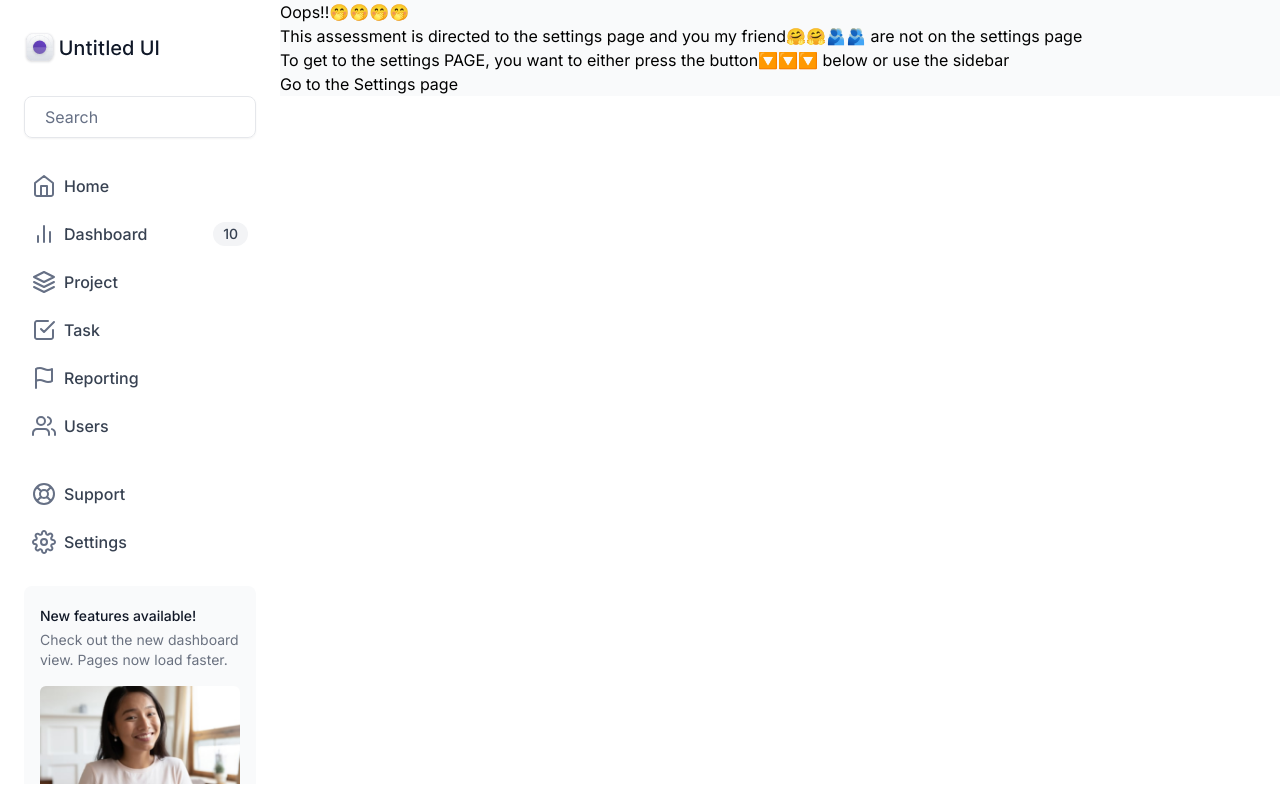
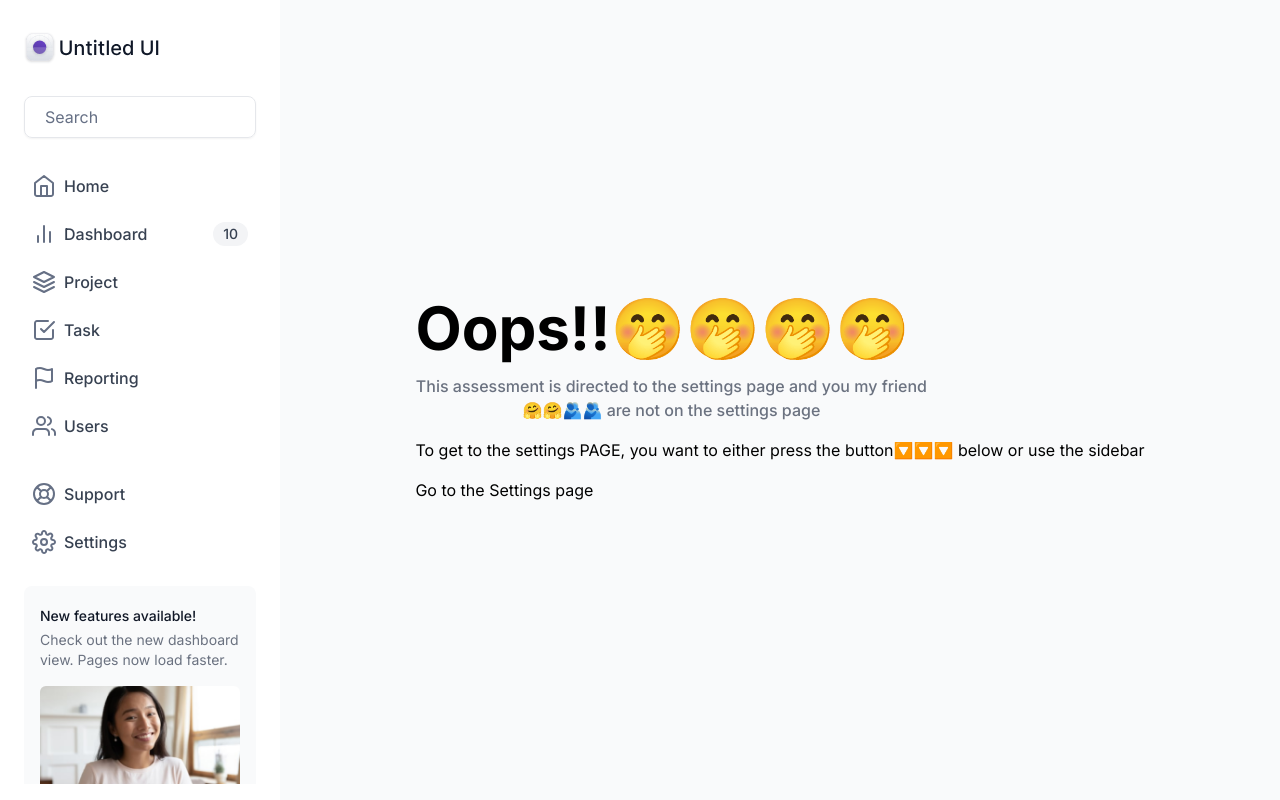
Before and after one commit to ayotunde-codes/vencru-test, a Next.js app: page / in a window 1280 px wide. Built offline with nearby package versions, Linux system fonts and the light colour scheme.

Commit message:
style: page update

```diff
--- a/app/page.tsx
+++ b/app/page.tsx
@@ -3,10 +3,10 @@ import React from "react";
 
 const page = () => {
   return (
-    <div>
-      <div>
-        <h2>Oops!!🤭🤭🤭🤭</h2>
-        <p>
+    <div className="flex items-center justify-center min-h-screen">
+      <div className="grid gap-4">
+        <h2 className="text-6xl font-bold">Oops!!🤭🤭🤭🤭</h2>
+        <p className="max-w-lg text-base font-medium text-center text-gray-500 ">
           This assessment is directed to the settings page and you my
           friend🤗🤗🫂🫂 are not on the settings page
         </p>
```
